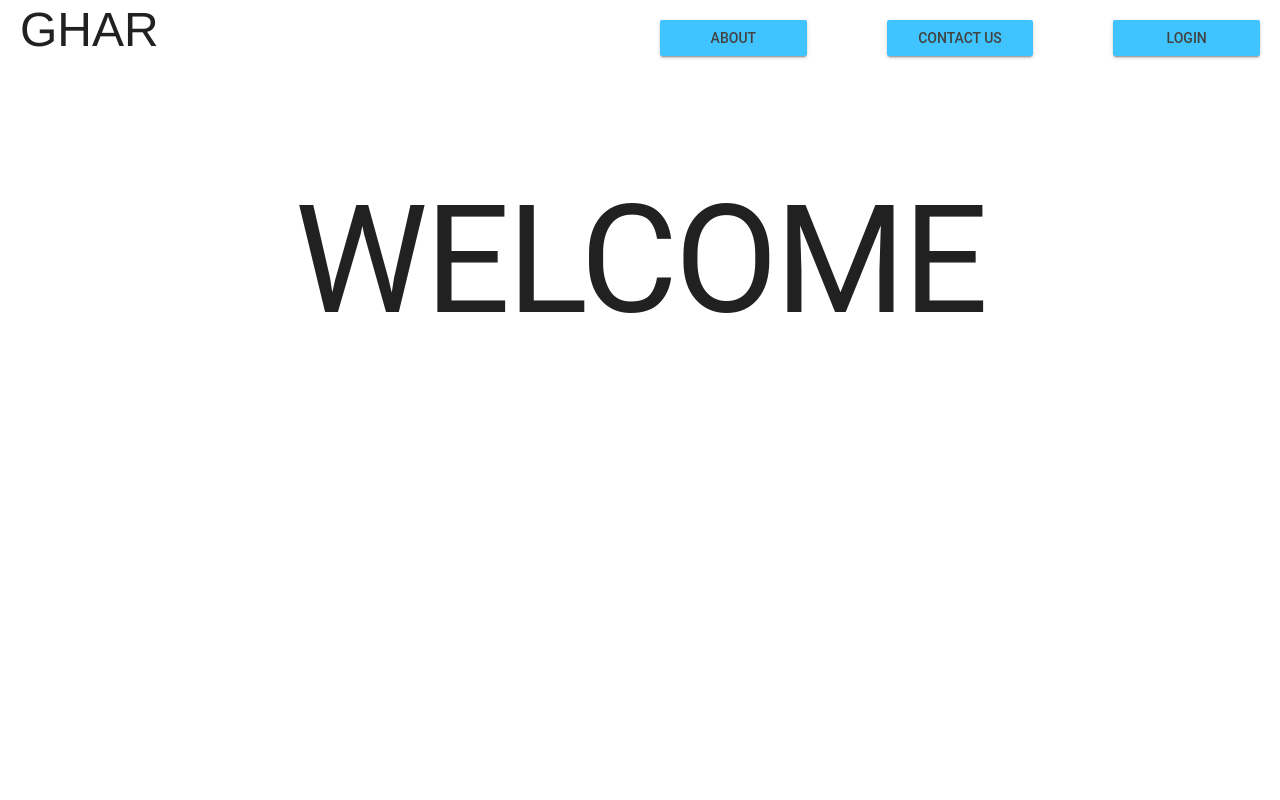
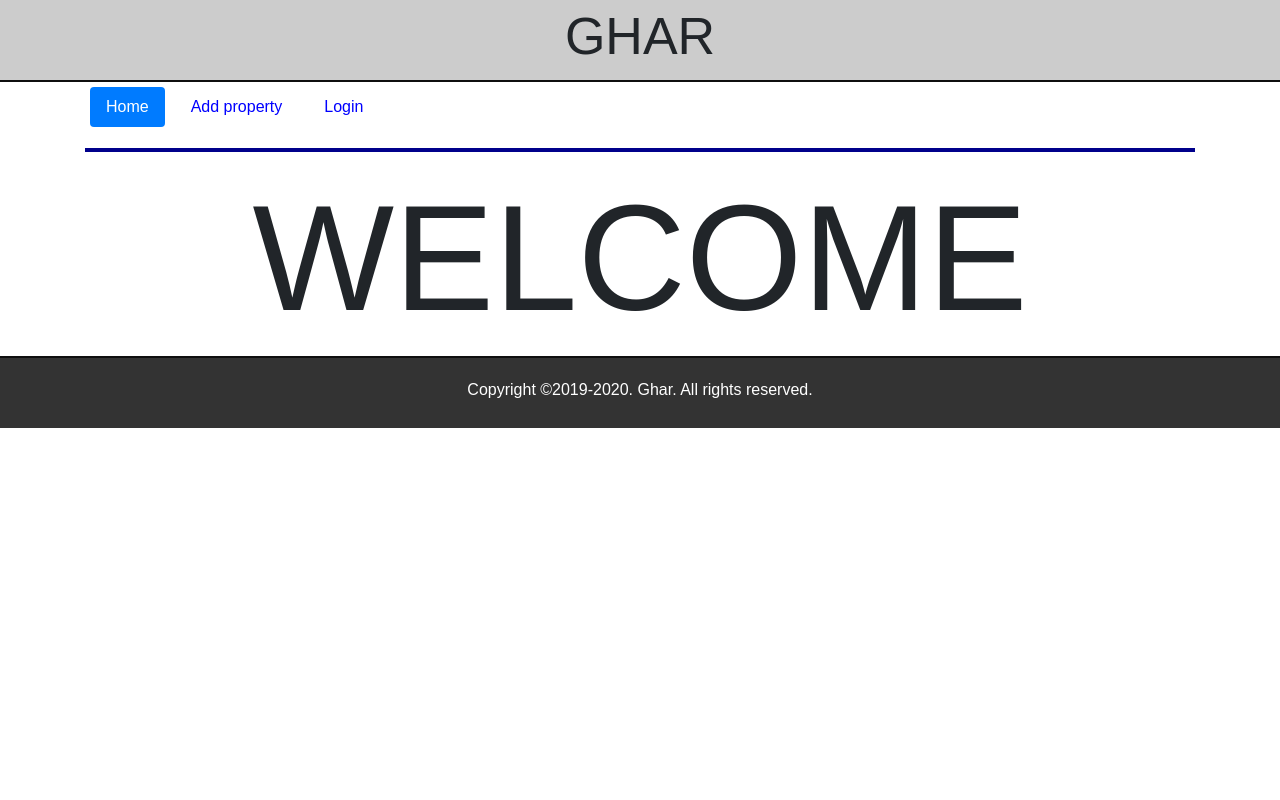
Before and after one commit to yupitsaditya/ghar, a Flask app: page / in a window 1280 px wide. Run offline with Flask 2, Linux system fonts and the light colour scheme; some libraries are stand-ins or nearby versions.

Commit message:
Added nav with include. Somepages links are missing

```diff
--- a/application/static/css/main.css
+++ b/application/static/css/main.css
@@ -1,4 +1,113 @@
-body{
+* {
+    box-sizing: border-box;
+}
+
+*:before,
+*:after {
+    box-sizing: border-box;
+}
+
+html,
+body {
+    font-family: Arial, Helvetica, sans-serif;
+    height: 100%;
+    position: relative;
+    margin:0px;
+}
+
+header {
+    text-align: center;
+}
+
+li {
+    display: inline;
+    padding: 5px;
+}
+
+a {
+    text-decoration: none;
+    color: blue;
+}
+
+a:hover { color : red;}
+
+hr {
+    width: 100%;
+    height:4px;
+    margin-left: auto;
+    margin-right: auto;
+    background-color: darkblue;
+    border: 0 none;
+}
+
+input[type=text], input[type=password] {
+    width: 50%;
+    padding: 7px;
+    /* margin: 5px 0 22px 0; */
+    display: inline-block;
+    border: none;
+    background: #f1f1f1;
+}
+
+input[type=text]:focus, input[type=password]:focus {
+    background-color: #ddd;
+    outline: none;
+}
+
+.top-container {
+    background: #ccc;
+    padding:5px;
+    border-bottom:2px solid #0f0f0f;
+}
+.bottom-container {
+    background: #333;
+    padding:5px;
+    border-top:2px solid #0f0f0f;
+    /* position:absolute; */
+    bottom:0;
+}
+
+.container-term {
+    width:80%;
+    margin-left: auto;
+    margin-right: auto;
+    text-align: left;
+}
+footer {
+    text-align: center;
+    height: 50px;
+    color: white;
+    padding: 5px;
+    margin-top: 10px;
+    bottom: 0px;
+}
+
+.btn-submit {
+    background-color: cornflowerblue;
+    color: white;
+    padding: 16px 20px;
+    margin: 8px 0;
+    border: none;
+    cursor: pointer;
+    width: 100%;
+    opacity: 0.9;
+}
+.btn-submit:hover {
+    opacity: 1;
+}
+
+.error-message {
+    color :red;
+}
+
+.user {
+    float: right;
+    position: absolute;
+    font-size: 25px;
+    right: 10em;
+    top: 2em;
+}
+/* body{
     margin: 0;
 
 }
@@ -18,4 +127,4 @@ body{
 .gender{
     padding: 30px;
     justify-items: space-evenly;
-}
+} */
--- /dev/null
+++ b/application/templates/includes/footer.html
@@ -0,0 +1,5 @@
+<div class="container-fluid text-center bottom-container">
+    <footer>
+        <p>Copyright &copy;2019-2020. Ghar. All rights reserved.</p>
+    </footer>
+</div>
--- /dev/null
+++ b/application/templates/includes/nav.html
@@ -0,0 +1,16 @@
+    <header>
+        <nav>
+            <ul class="nav nav-pills">
+                <li class="nav-item"><a href="#" class="nav-link {% if index %}active{% endif %}">Home</a></li>
+                <li class="nav-item"><a href="#" class="nav-link {% if courses %}active{% endif %}">Add property</a></li>
+                <!-- <li class="nav-item"><a href="#" class="nav-link {% if enrollment %}active{% endif %}">Enrollment</a></li>  -->
+
+                {% if not session['username'] %}
+                <li class="nav-item"><a href="#" class="nav-link {% if login %}active{% endif %}">Login</a></li>
+                {% else %}
+                <li class="nav-item"><a href="#" class="nav-link">Logout</a></li>
+                {% endif %}
+            </ul>
+        </nav>
+        <hr style="clear:both">
+    </header>
--- a/application/templates/index.html
+++ b/application/templates/index.html
@@ -1,52 +1,8 @@
-<!DOCTYPE html>
-<html lang="en">
+{% extends 'layout.html' %}
 
-<head>
-    <title>Home</title>
-    <meta charset="UTF-8">
-    <meta name="viewport" content="width=device-width, initial-scale=1.0">
-    <link rel="stylesheet" href="../static/css/main.css">
-    <link rel="stylesheet" href="https://fonts.googleapis.com/icon?family=Material+Icons">
-    <!-- <link rel="stylesheet" href="https://code.getmdl.io/1.3.0/material.indigo-pink.min.css"> -->
-    <link rel="stylesheet" href="https://code.getmdl.io/1.3.0/material.blue-light_blue.min.css" />
-    <script defer src="https://code.getmdl.io/1.3.0/material.min.js"></script>
+{% block content %}
 
-
-</head>
-
-<body>
-    <div class="nav">
-        <div style="font-size: 48px; padding: 20px;">GHAR</div>
-        {% with messages=get_flashed_messages() %}
-            {% if messages %}
-                {% for message in messages %}
-                    <div class="alert-danger">
-                        <p>
-                            {{ message }}
-                        </p>
-                    </div>
-                {% endfor %}
-            {% endif %}
-
-        {% endwith %}
-        <div class="action">
-            <a href="#"
-                class="mdl-button mdl-js-button mdl-button--raised mdl-js-ripple-effect mdl-button--accent">About</a>
-            <a href="#"
-                class="mdl-button mdl-js-button mdl-button--raised mdl-js-ripple-effect mdl-button--accent">Contact
-                us</a>
-            <a href="#"
-                class="mdl-button mdl-js-button mdl-button--raised mdl-js-ripple-effect mdl-button--accent">Login</a>
-
-        </div>
-    </div>
-    <br>
-    <br>
-    <br>
-    <div class="content" style="text-align: center;">
-        <h1 style="font-size: 150px;">WELCOME</h1>
-    </div>
-
-</body>
-
-</html>
+<div class="content" style="text-align: center;">
+    <h1 style="font-size: 150px;">WELCOME</h1>
+</div>
+{% endblock %}
--- /dev/null
+++ b/application/templates/layout.html
@@ -0,0 +1,39 @@
+<!DOCTYPE html>
+<html>
+<head>
+    <title>Ghar</title>
+    <link rel="stylesheet" href="https://maxcdn.bootstrapcdn.com/bootstrap/4.0.0/css/bootstrap.min.css"
+          integrity="sha384-Gn5384xqQ1aoWXA+058RXPxPg6fy4IWvTNh0E263XmFcJlSAwiGgFAW/dAiS6JXm" crossorigin="anonymous">
+    <link rel="stylesheet" href="{{ url_for('static',filename='css/main.css')}}"/>
+</head>
+<body>
+
+<div class="container-fluid text-center top-container">
+    <div class="content" style="text-align: center;">
+        <h1 style="font-size: 52px;">GHAR</h1>
+    </div>
+</div>
+<div class="container">
+    {% include "includes/nav.html" %}
+
+    {% if session['username'] %}
+    <span class="user">Welcome, {{ session['username'] }}</span>
+    {% endif %}
+
+    {% with messages = get_flashed_messages(with_categories=true) %}
+        {% if messages %}
+            {% for category, message in messages %}
+                <div class="alert alert-{{category}}">
+                    <p>{{ message }}</p>
+                </div>
+            {% endfor %}
+        {% endif %}
+    {% endwith %}
+
+    {% block content %}
+    {% endblock %}
+
+</div>
+    {% include "includes/footer.html" %}
+</body>
+</html>
```
